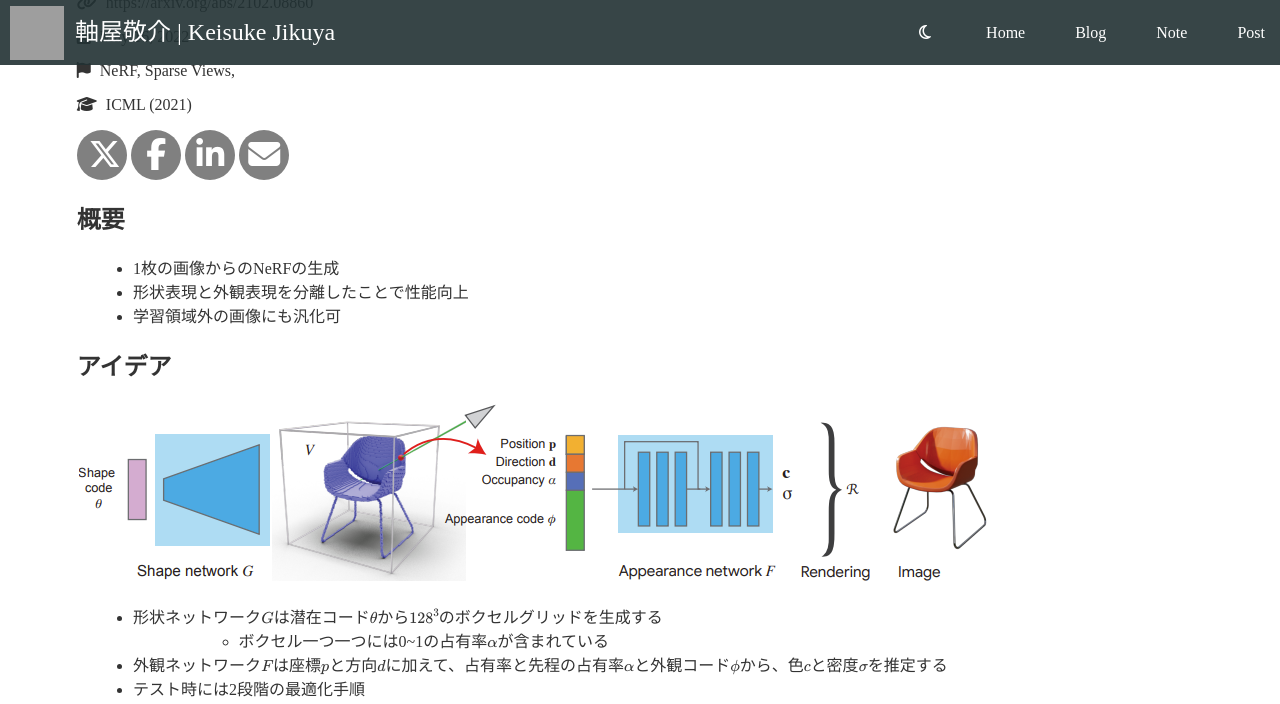
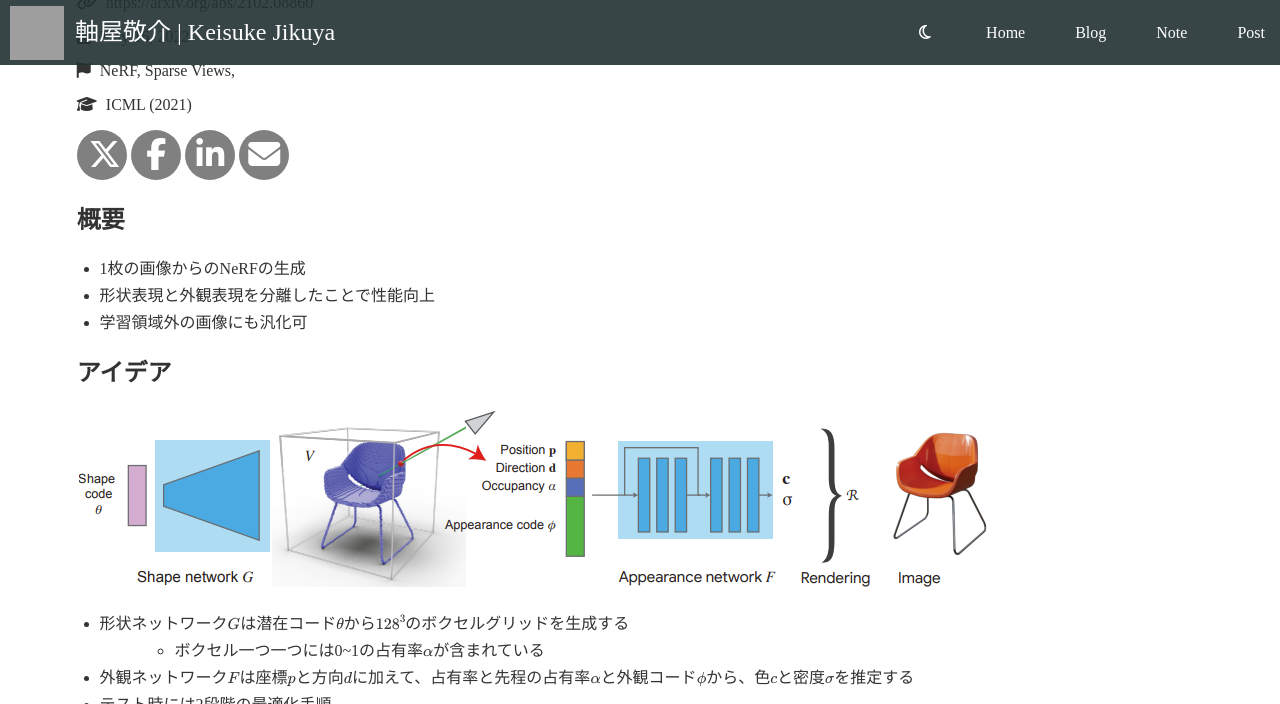
Before and after one commit to Absolute-Value/Portfolio, a Jekyll site: the page built from _posts/2022-05-16-ShaRF.md, in a window 1280 px wide and 1400 px high, scrolled down 347 px. Shown: the top 704 px of the window. Built offline with Jekyll 4.4.1, drawn with Linux system fonts in a browser that asks for light colours; nearby versions of some CDN libraries; grey boxes are pictures that could not be loaded.

Commit message:
cssの微調整

```diff
--- a/assets/css/markdown.css
+++ b/assets/css/markdown.css
@@ -1,8 +1,26 @@
-h1, h2, h3, h4, p, ul, .hero, table, .highlight, .gist {
+h1, h2, h3, h4, p, .hero, table, .highlight, .gist {
   margin-left: 5%;
   margin-right: 5%;
   padding-left: 1%;
   padding-right: 1%;
+}
+
+body > ul, body > ol {
+  margin-left: 5%;
+  margin-right: 5%;
+  padding-left: 2%;
+  padding-right: 2%;
+}
+
+ul, ol {
+  margin-left: 5%;
+  margin-right: 5%;
+  padding-left: 1%;
+  padding-right: 1%;
+}
+
+li {
+  margin: 3px 10px;
 }
 
 details {
@@ -61,11 +79,6 @@ a:hover {
 
 img {
   max-width: 90%;
-}
-
-li {
-  margin-left: 5%;
-  margin-right: 5%;
 }
 
 th,td {
--- a/assets/css/posts.css
+++ b/assets/css/posts.css
@@ -1,10 +1,6 @@
 a {
   text-decoration: none;
   /* color: black; */
-}
-
-li {
-  margin: 0 0 0 16px;
 }
 
 .post_p {
```
